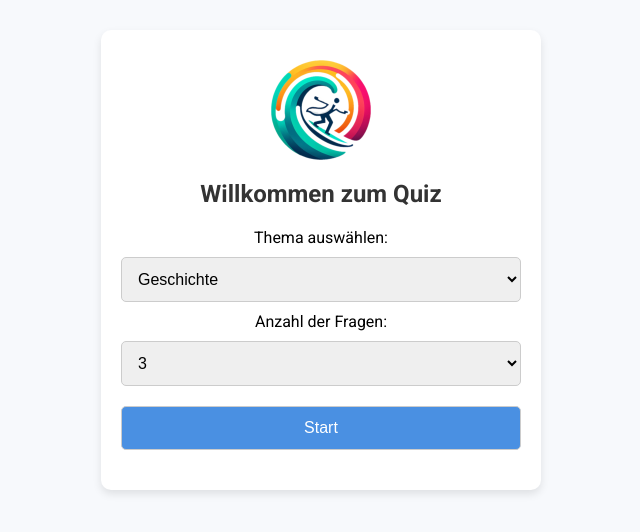
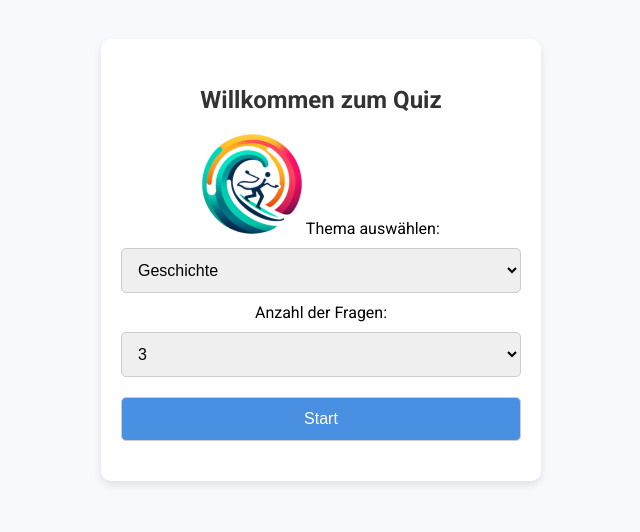
Before and after one commit to BrunoB1979/fragespiel, a plain HTML site: page index.html in a window 1280 px wide. Shown: the part 140-672 px from the top of the page, without its empty margins (319-959 px from the left). Drawn offline with Linux system fonts and the light colour scheme.

Commit message:
Update index.html

```diff
--- a/index.html
+++ b/index.html
@@ -10,8 +10,11 @@
 </head>
 <body>
     <div id="container">
+        <header>
+            <h1>Willkommen zum Quiz</h1>
+        </header>
+        <main>
             <img src="assets/images/logo.png" alt="Quiz Logo" width="100">
-        <h1>Willkommen zum Quiz</h1>
             <label for="thema">Thema auswählen:</label>
             <select id="thema">
                 <option value="geschichte">Geschichte</option>
@@ -22,9 +25,11 @@
                 <option value="3">3</option>
                 <option value="5">5</option>
             </select>
-        <button onclick="startQuiz()">Start</button>
+        </main>
+        <footer>
+            <button id="footerButton" onclick="startQuiz()">Start</button>
+        </footer>
     </div>
-
     <script src="assets/js/index.js"></script>
 </body>
 </html>
```
Lines whose indentation alone changed are shown as unchanged.
